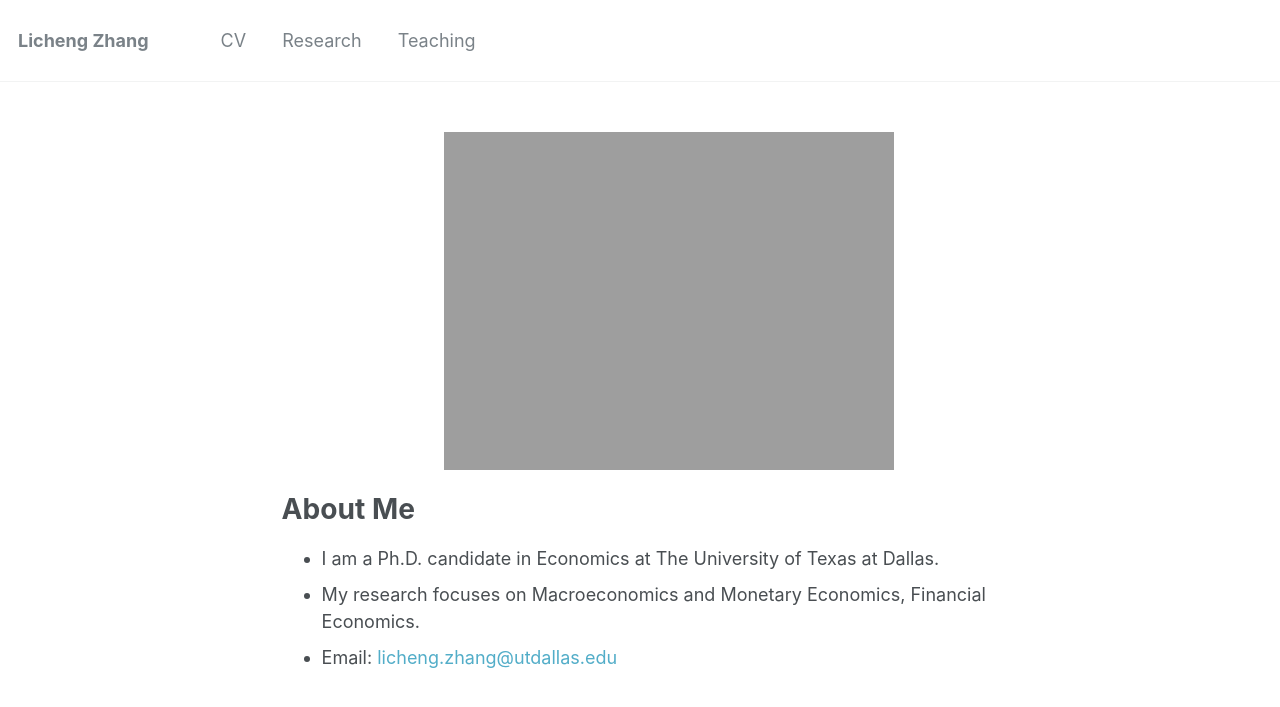
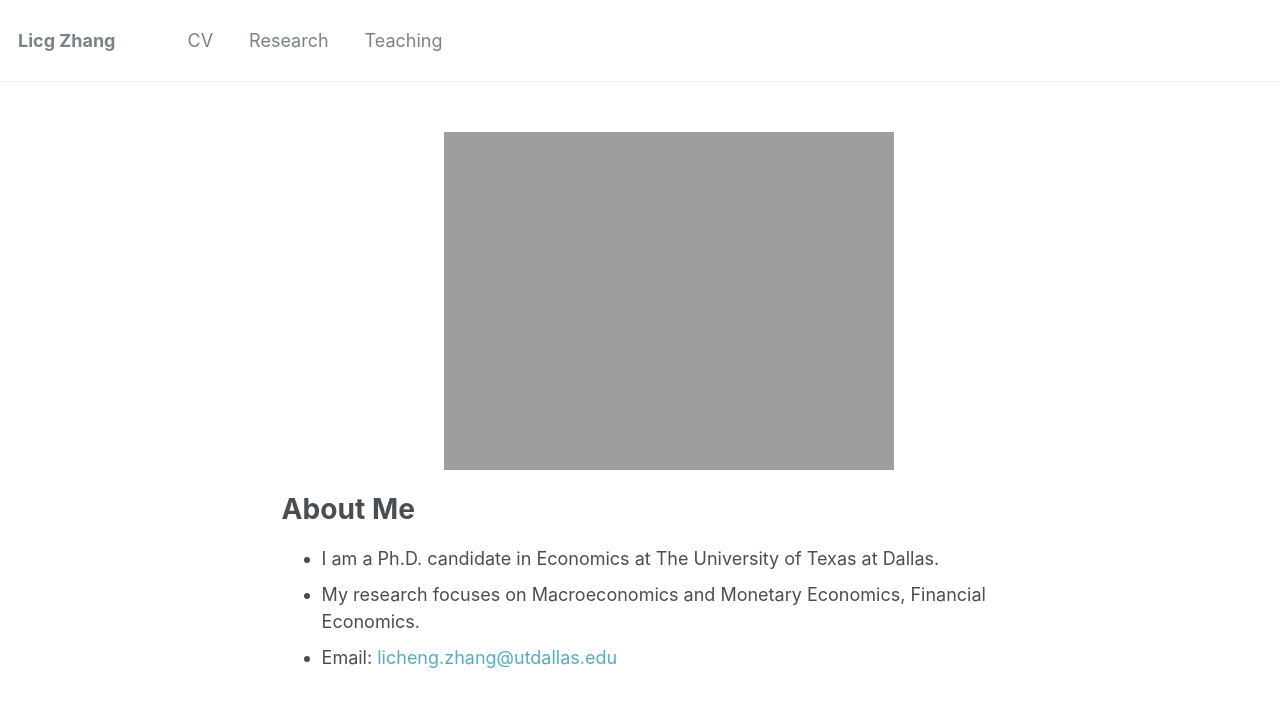
Before and after one commit to lichengzh/lichengzh.github.io, a Jekyll site: the page built from _pages/about.md, in a window 1280 px wide. Shown: the top 707 px of the page. Built offline with Jekyll 4.4.1, drawn with Linux system fonts in a browser that asks for light colours.

Commit message:
Update _config.yml

```diff
--- a/_config.yml
+++ b/_config.yml
@@ -7,9 +7,9 @@
 
 # Site Settings
 locale                   : "en-US"
-title                    : "Licheng Zhang"
+title                    : "Licg Zhang"
 title_separator          : "-"
-name                     : &name "Licheng Zhang"
+name                     : &name "Licg Zhang"
 description              : &description "Ph.D. Candidate in Economics,  The University of Texas at Dallas"
 url                      : https://lichengzh.github.io # the base hostname & protocol for your site e.g. "https://mmistakes.github.io"
 baseurl                  : "" # the subpath of your site, e.g. "/blog"
```
